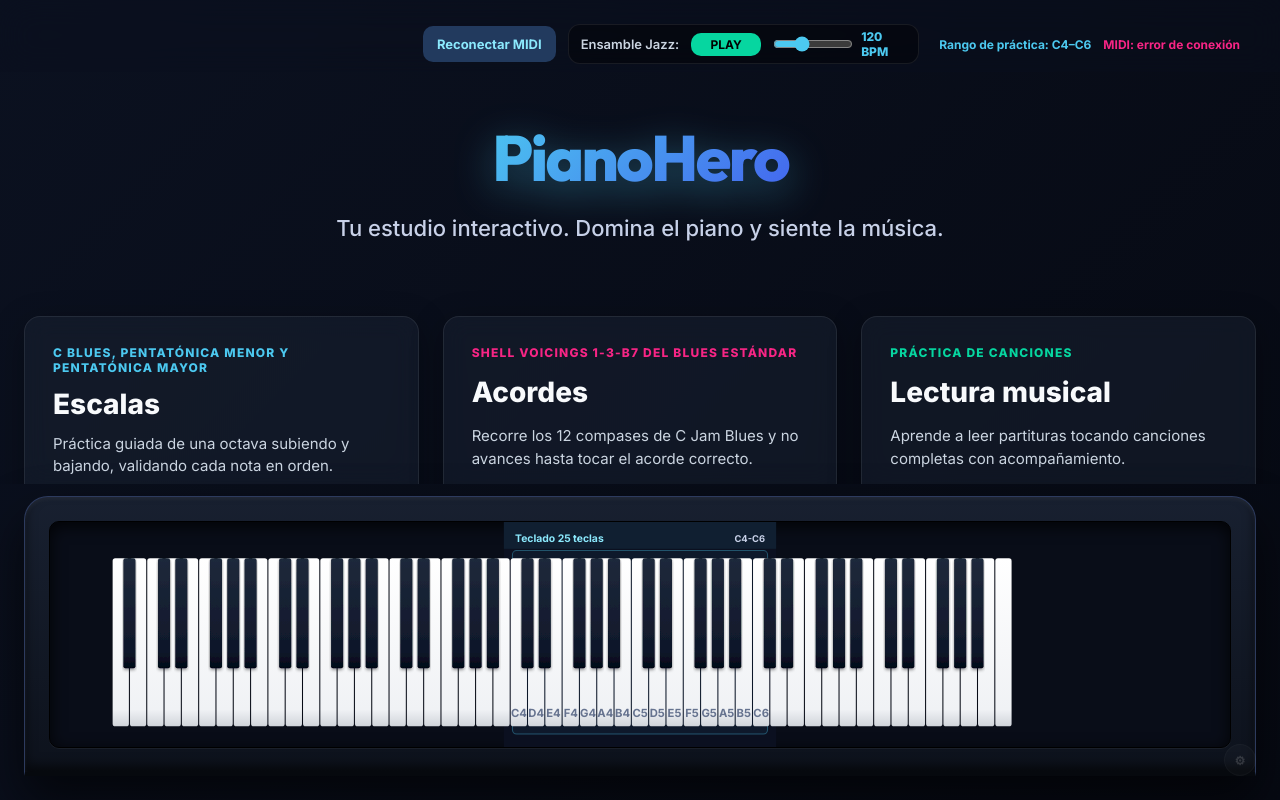
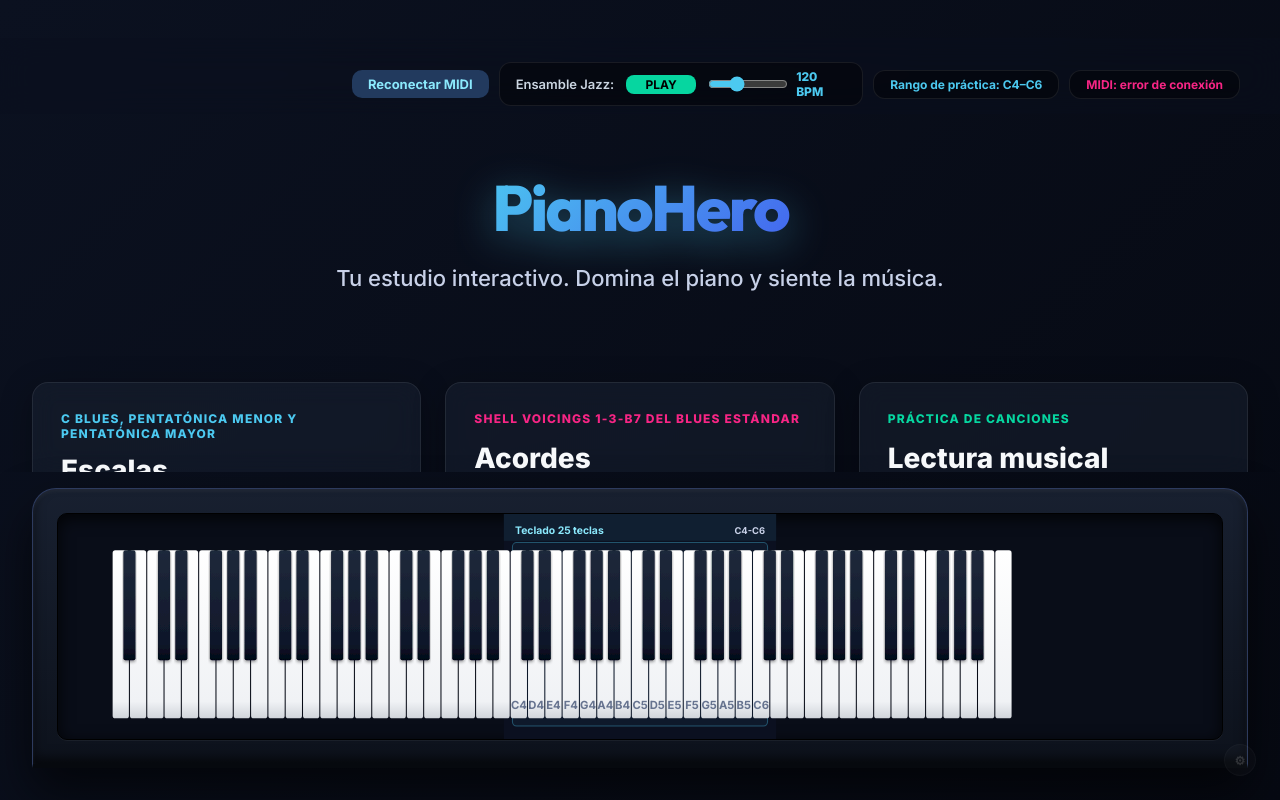
Before and after one commit to quemasandy/PianoHero, a React (Vite) app in the folder src/renderer/: page / in a window 1280 px wide. Built offline with nearby package versions, Linux system fonts and the light colour scheme.

Commit message:
style: refactor layout with global drag-region title bar and updated padding for practice screens

```diff
--- a/src/renderer/src/App.tsx
+++ b/src/renderer/src/App.tsx
@@ -25,8 +25,21 @@
   }
 
   return (
-    <>
-      {route === 'practice' ? (
+    <div style={{ display: 'flex', flexDirection: 'column', height: '100vh', width: '100vw', overflow: 'hidden' }}>
+      {/* Title Bar nativo global de la app para controles de macOS */}
+      <div
+        style={{
+          height: '38px',
+          width: '100%',
+          backgroundColor: 'transparent',
+          WebkitAppRegion: 'drag',
+          flexShrink: 0,
+          zIndex: 9999
+        } as React.CSSProperties}
+      />
+
+      <div style={{ display: 'flex', flexDirection: 'column', flex: 1, minHeight: 0, overflow: 'hidden' }}>
+        {route === 'practice' ? (
         <Practice
           currentView={practiceView}
           onViewChange={setPracticeView}
@@ -38,7 +51,8 @@
           onNavigateMode={handleNavigateMode}
         />
       )}
+      </div>
       <DiagnosticsPanel />
-    </>
+    </div>
   )
 }
--- a/src/renderer/src/components/AppNavigation.tsx
+++ b/src/renderer/src/components/AppNavigation.tsx
@@ -45,7 +45,7 @@
   children
 }: AppNavigationProps) {
   return (
-    <div style={{ display: 'flex', alignItems: 'center', justifyContent: 'space-between', gap: '16px', flexWrap: 'wrap', marginBottom: '24px', paddingLeft: '80px', paddingTop: '8px' }}>
+    <div style={{ display: 'flex', alignItems: 'center', justifyContent: 'space-between', gap: '16px', flexWrap: 'wrap', marginBottom: '24px', paddingLeft: '32px', paddingRight: '32px', paddingTop: '16px' }}>
 
       {/* Lado Izquierdo: Navegación Principal */}
       <div style={{ display: 'flex', alignItems: 'center', gap: '10px', flexWrap: 'wrap' }}>
--- a/src/renderer/src/screens/Practice.tsx
+++ b/src/renderer/src/screens/Practice.tsx
@@ -899,26 +899,27 @@
 
   function renderGlobalStatusControls() {
     return (
-      <>
+      <div style={{ display: 'flex', alignItems: 'center', gap: '10px', flexWrap: 'wrap' }}>
         {midiState.status !== 'connected' && (
           <button
             onClick={() => { void refreshMidiConnection('manual') }}
-            style={buttonStyle('#223a5e', '#8be9fd')}
+            style={{...buttonStyle('#223a5e', '#8be9fd'), padding: '6px 16px'}}
           >
             Reconectar MIDI
           </button>
         )}
 
-        <div style={{ display: 'flex', alignItems: 'center', backgroundColor: 'rgba(0,0,0,0.4)', borderRadius: '12px', padding: '4px 12px', gap: '12px', border: '1px solid var(--border-glass)' }}>
+        <div style={{ display: 'flex', alignItems: 'center', backgroundColor: 'rgba(0,0,0,0.4)', borderRadius: '12px', padding: '6px 16px', gap: '12px', border: '1px solid var(--border-glass)' }}>
           <span style={{ color: 'var(--slate-300)', fontSize: '13px', fontWeight: 600 }}>Ensamble Jazz:</span>
 
           <button
             onClick={() => rhythm.togglePlay()}
             style={{
               ...buttonStyle(rhythm.isPlaying ? 'var(--neon-pink)' : '#06d6a0', '#000'),
-              padding: '4px 12px',
+              padding: '2px 10px',
               fontSize: '12px',
-              minWidth: '70px'
+              minWidth: '70px',
+              borderRadius: '8px'
             }}
           >
             {rhythm.isPlaying ? 'STOP' : 'PLAY'}
@@ -933,19 +934,24 @@
               onChange={(e) => rhythm.updateBpm(Number(e.target.value))}
               style={{ width: '80px', accentColor: '#4cc9f0' }}
             />
-            <span style={{ color: '#4cc9f0', fontSize: '12px', fontWeight: 800, width: '45px' }}>
+            <span style={{ color: '#4cc9f0', fontSize: '12px', fontWeight: 800, width: '50px' }}>
               {rhythm.bpm} BPM
             </span>
           </div>
         </div>
 
-        <span style={{ color: '#4cc9f0', fontSize: '12px', fontWeight: 700, marginLeft: '8px' }}>
-          {RANGE_STATUS_LABEL}
-        </span>
-        <span style={{ color: midiStatusColor, fontSize: '12px', fontWeight: 700 }}>
-          {midiStatusLabel}
-        </span>
-      </>
+        <div style={{ display: 'flex', alignItems: 'center', backgroundColor: 'rgba(0,0,0,0.4)', borderRadius: '12px', padding: '6px 16px', border: '1px solid var(--border-glass)' }}>
+          <span style={{ color: '#4cc9f0', fontSize: '12px', fontWeight: 700 }}>
+            {RANGE_STATUS_LABEL}
+          </span>
+        </div>
+
+        <div style={{ display: 'flex', alignItems: 'center', backgroundColor: 'rgba(0,0,0,0.4)', borderRadius: '12px', padding: '6px 16px', border: '1px solid var(--border-glass)' }}>
+          <span style={{ color: midiStatusColor, fontSize: '12px', fontWeight: 700, whiteSpace: 'nowrap', overflow: 'hidden', textOverflow: 'ellipsis', maxWidth: '180px' }} title={midiStatusLabel}>
+            {midiStatusLabel}
+          </span>
+        </div>
+      </div>
     )
   }
 
@@ -965,14 +971,14 @@
 
       {/* Legacy status bar shifts layout when in Home vs nested modes */}
       {view === 'practice_home' && (
-        <div style={{ ...titleBarStyle, padding: '24px 40px 8px 80px', borderBottom: 'none' }}>
+        <div style={{ ...titleBarStyle, padding: '24px 40px 8px 40px', borderBottom: 'none' }}>
           <div style={{ display: 'flex', alignItems: 'center', gap: '12px', flexWrap: 'wrap', justifyContent: 'flex-end', width: '100%' }}>
             {renderGlobalStatusControls()}
           </div>
         </div>
       )}
 
-      <div style={{ padding: '16px 24px', display: 'flex', flexDirection: 'column', gap: '24px', minHeight: 0, overflowY: 'auto' }}>
+      <div style={{ padding: '24px 32px', display: 'flex', flexDirection: 'column', gap: '40px', minHeight: 0, overflowY: 'auto' }}>
         {view === 'practice_home'
           ? renderHome()
           : (
@@ -988,7 +994,7 @@
         {renderKeyboardGuide()}
       </div>
 
-      <div style={{ padding: '12px 24px 24px 24px', flexShrink: 0 }}>
+      <div style={{ padding: '16px 32px 32px 32px', flexShrink: 0 }}>
         <Piano
           activeNotes={pianoActiveNotes}
           hintNotes={view === 'practice_home' ? new Set() : targetNotes}
@@ -1133,8 +1139,7 @@
 
 
 const rootStyle: CSSProperties = {
-  minHeight: '100vh',
-  maxHeight: '100vh',
+  height: '100%',
   background: 'transparent',
   color: 'var(--text)',
   display: 'grid',
--- a/src/renderer/src/screens/SongPractice.tsx
+++ b/src/renderer/src/screens/SongPractice.tsx
@@ -208,7 +208,7 @@
   const hintNotes = new Set(expectedPitches)
 
   return (
-    <div style={{ display: 'flex', flexDirection: 'column', height: '100vh', backgroundColor: '#000814', padding: '16px', boxSizing: 'border-box' }}>
+    <div style={{ display: 'flex', flexDirection: 'column', height: '100%', backgroundColor: '#000814', boxSizing: 'border-box' }}>
       {/* Header */}
       <AppNavigation
         currentMode="songs"
@@ -272,7 +272,7 @@
       </AppNavigation>
 
       {/* Sheet Music Section */}
-      <div style={{ flexShrink: 0, height: '180px', marginBottom: '16px' }}>
+      <div style={{ flexShrink: 0, height: '180px', marginBottom: '16px', padding: '0 24px' }}>
         {currentMeasure ? (
            <SongSheetMusic measure={currentMeasure} currentEventIndex={state.eventIndex} />
         ) : (
```
